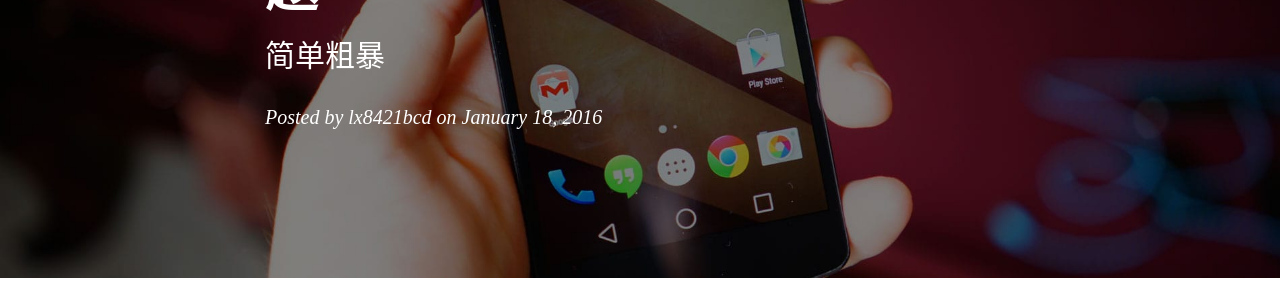
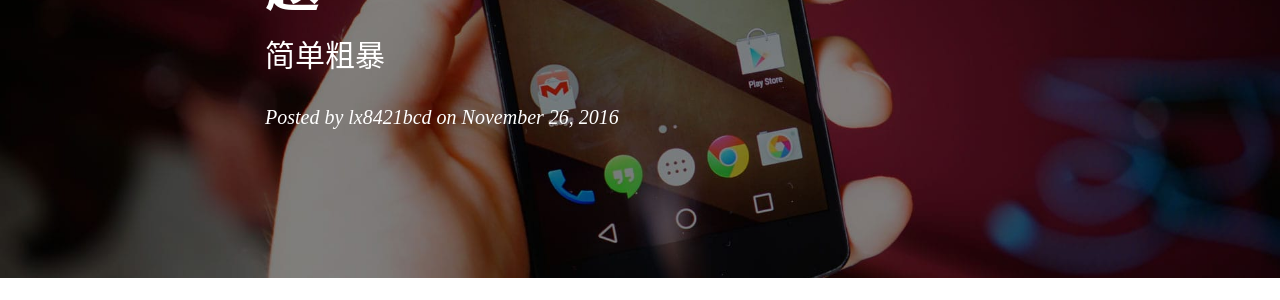
Before and after one commit to lx8421bcd/lx8421bcd.github.io, a Jekyll site: the page built from _posts/2016-11-26-彻底解决Fragment重叠的问题.md, in a window 1280 px wide and 900 px high. Shown: the part 305-605 px from the top of the window. Built offline with Jekyll 4.4.1, drawn with Linux system fonts in a browser that asks for light colours; nearby versions of some CDN libraries; comment, search, counter and statistics services are not loaded; some of the changed text lies outside the part shown.

Commit message:
update blog

```diff
--- a/_posts/2016-11-26-彻底解决Fragment重叠的问题.md
+++ b/_posts/2016-11-26-彻底解决Fragment重叠的问题.md
@@ -2,7 +2,7 @@
 layout:     post
 title:      彻底解决Fragment重叠的问题
 subtitle:   简单粗暴
-date:       2016-01-18
+date:       2016-11-26
 author:     lx8421bcd
 header-img: img/post-bg-android.jpg
 catalog: false
```
